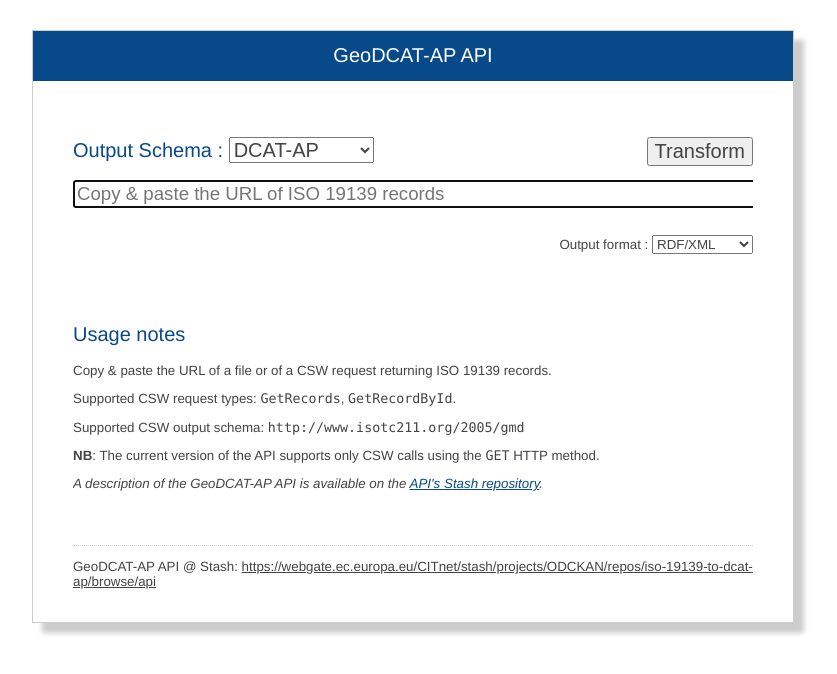
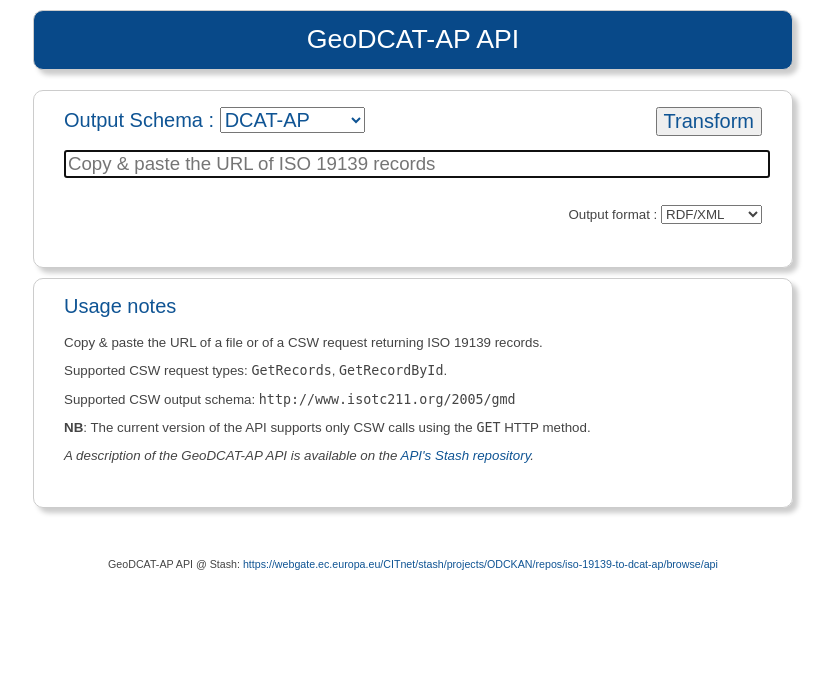
Before and after one commit to SEMICeu/iso-19139-to-dcat-ap, a PHP site: page / in a window 1280 px wide. Shown: the top 674 px of the page, without its empty margins (227-1064 px from the left). Run offline with PHP 8.4, Linux system fonts and the light colour scheme.

Commit message:
CSS stylesheet revised and cleaned.

```diff
--- a/api/css/style.css
+++ b/api/css/style.css
@@ -1,53 +1,50 @@
 body {
-  font-family: "Helvetica Neue",Helvetica,Arial,sans-serif;
+  font-family: sans-serif;
   font-size: 10pt;
   color: #444444;
   width:760px;
+  margin:auto;
+}
+header, section {
   border: solid 1px #cccccc;
-  box-shadow: 10px 10px 5px #cccccc;
-  margin:30px auto;
+  border-radius:10px;
+  box-shadow: 5px 5px 5px #cccccc;
 }
 header, section, footer {
   overflow: hidden;
   clear: both;
 }
-body header {
+header {
   background-color: #084989;
   color: #ffffff;
   font-weight: normal;
-  margin: 0;
+  margin:10px 0 20px 0;
   padding: 1em .5em;
   text-align: center;
 }
 header h1 {
-  font-size:1.5em;
+  font-size:2em;
   margin:0px;
 }
 section {
-  margin:40px;
+  margin: 0px 0px 10px 0px;
+  padding: 0px 30px 30px 30px;
+}
+section h1, section h1 *, section h2, section h3, section h4, section h5, section h6 {
+/*  color: #084989; */
+  color: #0F5494;
+/*  color: #000000; */
 }
 footer {
-  border-top: dotted 1px #cccccc;
-  margin:20px 40px;
-}
-section h1, section h2, section h3, section h4, section h5, section h6, section a {
-  color: #084989;
-}
-#input-box a.info {
-  background-color:#084989;
-  color:#ffffff;
-  display:inline-block;
-  padding:0 6px;
-  margin-right:5px;
-  vertical-align:middle;
-  font-size:12px;
-  font-family:serif;
-  border:2px solid #97cdf9;
-  border-radius:10px;
-  text-decoration:none;
+  margin: 40px 20px 60px 20px;
+  font-size: .8em;
+  text-align: center;
 }
 h1, h2, h3 {
   font-weight:normal;
+}
+dt, dt * {
+  color: #777777;
 }
 input, textarea, select {
   color: #444444;
@@ -55,27 +52,22 @@
 input, select {
   font-size:1em;
 }
-code, pre, textarea {
-  font-family: Lucida Console, monospace;
-}
 #src {
   font-size:1.4em;
   width: 100%;
-}
-a {
-  color: #444444;
-}
-dt, dt * {
-  color: #777777;
-}
-.record, .metadata {
-  border: solid 1px #cccccc;
-  box-shadow: 2px 2px 2px #cccccc;
-  margin: 0px 0px 10px 0px;
-  padding: 0px 30px 30px 30px;
 }
 a, code, pre {
   overflow-wrap: break-word;
   word-wrap: break-word;
   word-break: break-all;
 }
+a {
+  color: #0f5494;
+  text-decoration: none;
+}
+a:hover {
+  text-decoration: underline;
+}
+code, pre, textarea {
+  font-family: monospace;
+}
```
